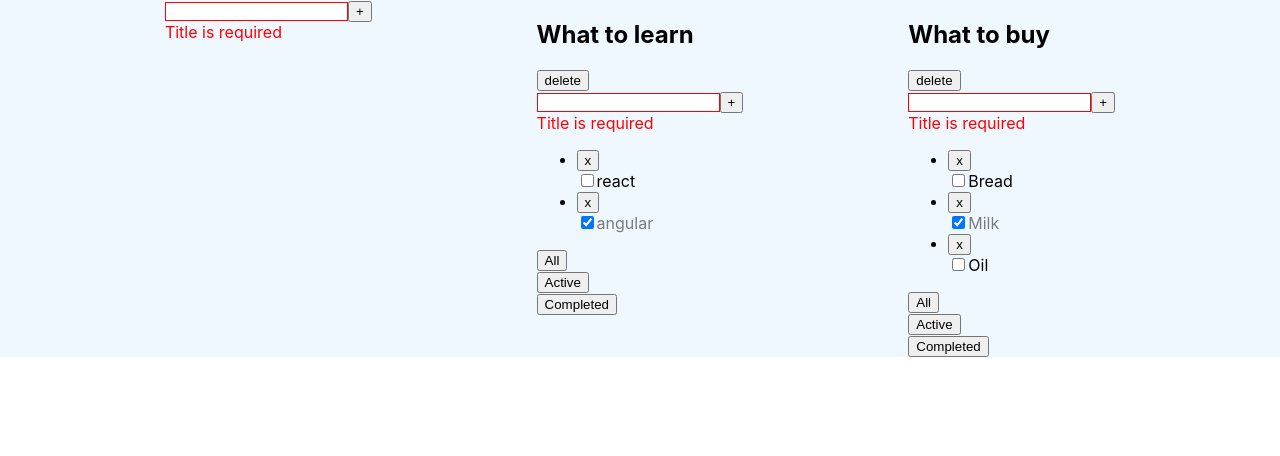
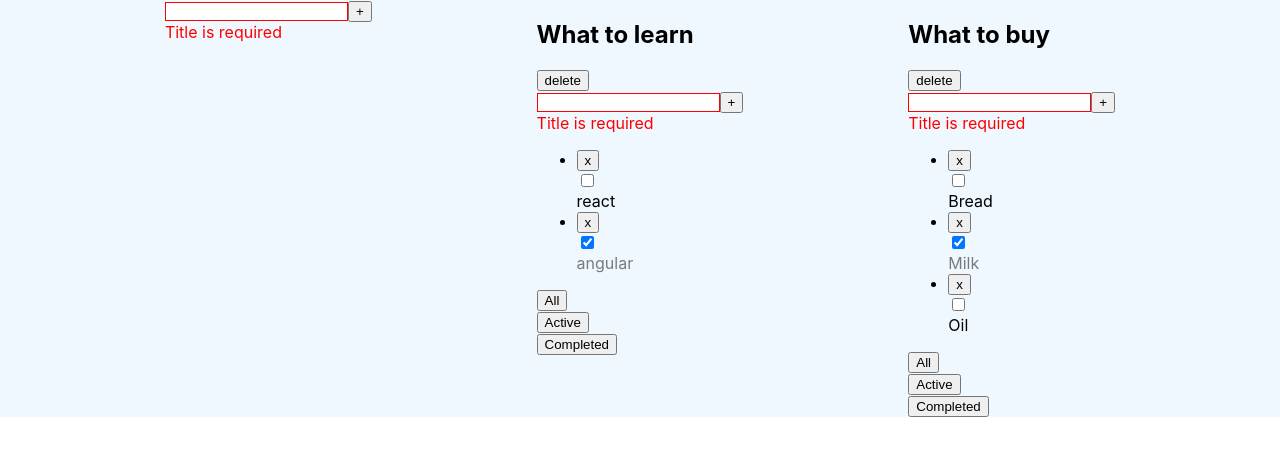
Before and after one commit to Masha-Gorb/todolist-app, a React (Create React App) app: page / in a window 1280 px wide. Shown: the top 456 px of the page. Built offline with nearby package versions, Linux system fonts and the light colour scheme.

Commit message:
add EditableSpan (not working but not crashing)

```diff
--- /dev/null
+++ b/src/Components/EditableSpan.tsx
@@ -0,0 +1,15 @@
+import React from 'react'
+import styles from "../App.module.css";
+
+export type PropsType = {
+    checked: boolean
+    title: string
+}
+
+export const EditableSpan = (props: PropsType) => {
+    return (
+        <div>
+            <span className={props.checked ? styles.isDone : ''}>{props.title}</span>
+        </div>
+    )
+}
--- a/src/TodoList.tsx
+++ b/src/TodoList.tsx
@@ -3,6 +3,7 @@ import {filterType} from "./App";
 import {ButtonUniversal} from "./Components/ButtonUniversal";
 import styles from './App.module.css'
 import {AddItemForm} from "./Components/AddItemForm";
+import {EditableSpan} from "./Components/EditableSpan";
 
 export type tasksPropsType = {
     id: string
@@ -101,7 +102,11 @@ export const TodoList = (props: propsType) => {
                                     {/*<button onClick={ () => onChangeDeleteTaskHandler(m.id)}>x</button>*/}
                                     <input type="checkbox" onChange={(event) => onChangeCheckBoxHandler(event, m.id)}
                                            checked={m.checked}/>
-                                    <span className={m.checked ? styles.isDone : ''}>{m.title}</span>
+                                    <EditableSpan
+                                      title={m.title}
+                                      checked={m.checked}
+                                    />
+                                    {/*<span className={m.checked ? styles.isDone : ''}>{m.title}</span>*/}
                                 </li>
                             )
                         }
```
